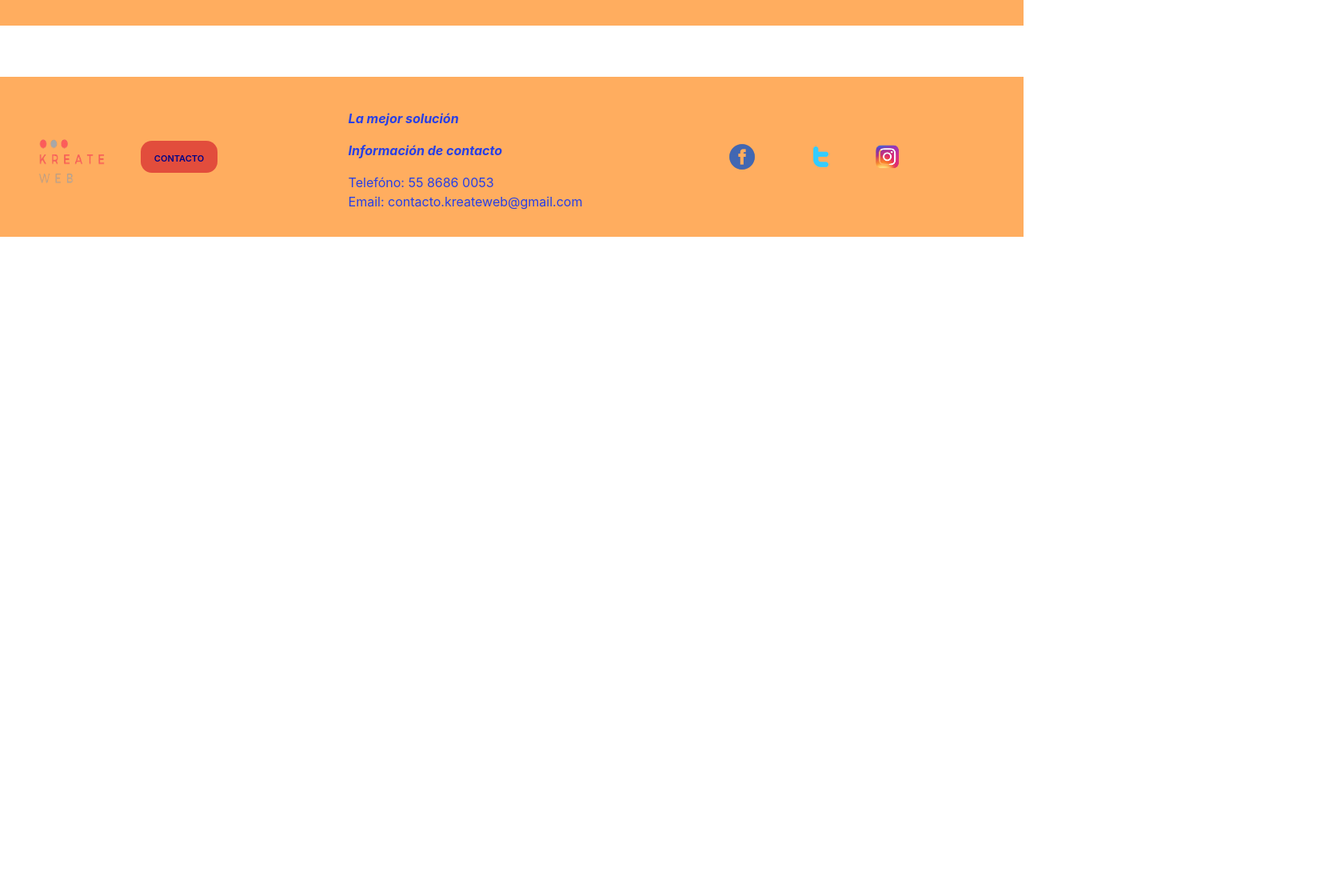
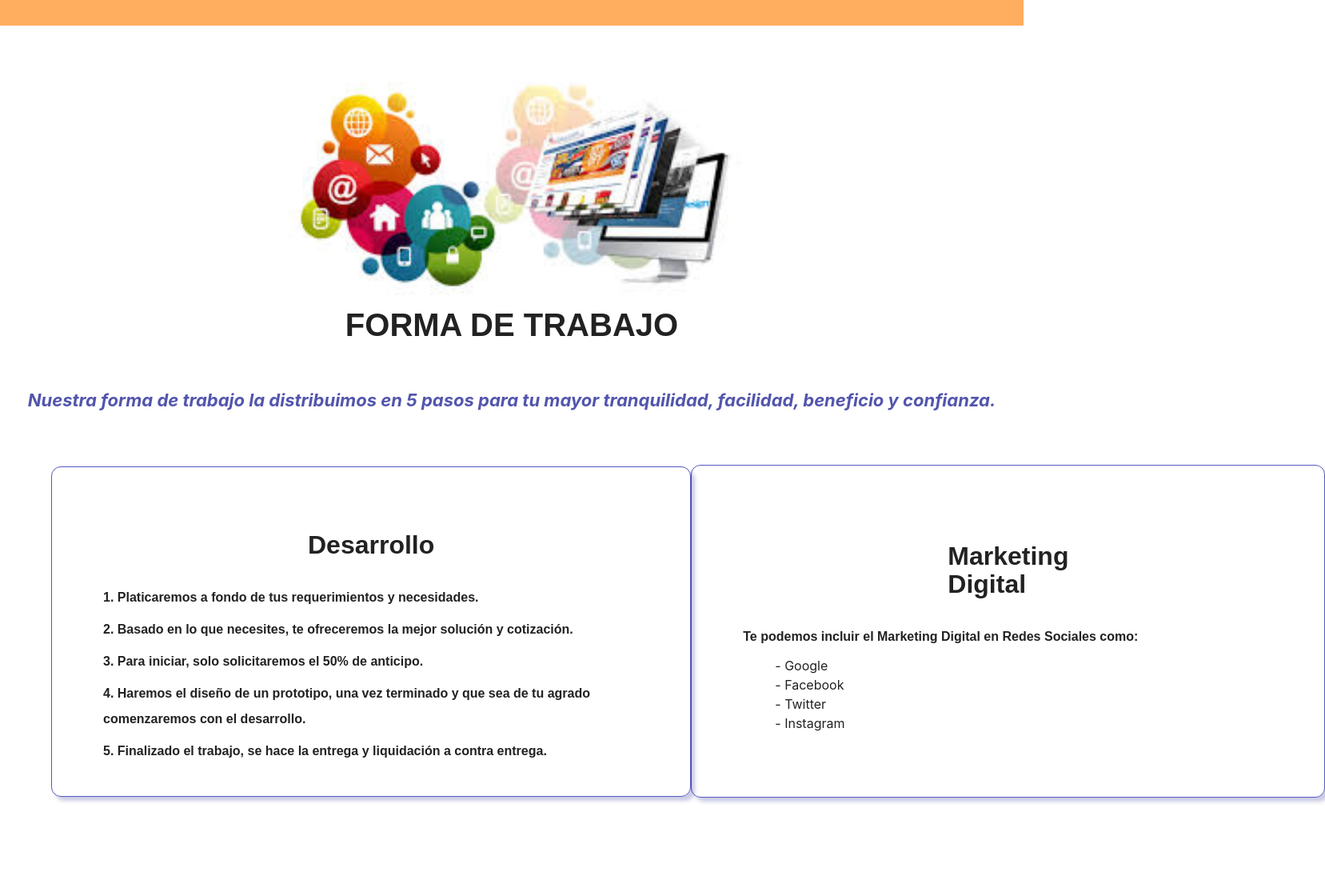
Before and after one commit to AnnMtz/Kreate-Web, a React (Create React App) app: page /additional in a window 1280 px wide. Shown: the part 160-1280 px from the top of the page at 80% size, 1657 px wide, since content can reach past the window. Before the commit the page ends 800 px from the top, so only its background shows below. Built offline with nearby package versions, Linux system fonts and the light colour scheme; a web font is replaced by a local one.

Commit message:
adding additional.js

```diff
--- a/src/App.js
+++ b/src/App.js
@@ -1,5 +1,6 @@
 // import logo from './logo.svg';
 // import './App.css';
+import Additional from 'components/additional/Additional';
 import Contact from 'components/contact/Contact';
 import Footer from 'components/footer/Footer';
 import Header from 'components/header/Header';
@@ -20,6 +21,7 @@ function App() {
           <Route path='/' element={<Main />} />
           <Route path='/us' element={<Us />} />
           <Route path='/contact' element={<Contact />} />
+          <Route path='/additional' element={<Additional />} />
         </Routes>
         <Footer />
          {/* <Us />    */}
--- a/src/components/additional/Additional.js
+++ b/src/components/additional/Additional.js
@@ -0,0 +1,44 @@
+import React from "react";
+import styles from './additional.module.css';
+import diseño from 'assets/img/diseñoweb.jpg';
+
+const Additional = () => {
+
+    return (
+        <div className={styles['container-fluid']}>
+            <div className={styles.about}>
+                <div className={styles.img}>
+                    <img src={diseño} id={styles.diseño} alt="compañia" />
+                </div>
+                <h1>FORMA DE TRABAJO</h1>
+            </div>
+           <blockquote>Nuestra forma de trabajo la distribuimos en 5 pasos para tu mayor tranquilidad, facilidad, beneficio y confianza.</blockquote>
+           <div className={styles['additional-rows']}>
+            <div className={styles['additional-columns']} id={styles['dev-column']}>
+                <h2 className={styles['card-title']}>Desarrollo</h2>
+                <div className={styles['card-add']}>
+                    <h5 className={styles['card-text']}>1. Platicaremos a fondo de tus requerimientos y necesidades.</h5>
+                    <h5 className={styles['card-text']}>2. Basado en lo que necesites, te ofreceremos la mejor solución y cotización.</h5>
+                    <h5 className={styles['card-text']}>3. Para iniciar, solo solicitaremos el 50% de anticipo.</h5>
+                    <h5 className={styles['card-text']}>4. Haremos el diseño de un prototipo, una vez terminado y que sea de tu agrado comenzaremos con el desarrollo.</h5>
+                    <h5 className={styles['card-text']}>5. Finalizado el trabajo, se hace la entrega y liquidación a contra entrega.</h5>
+                </div>
+            </div>
+            <div className={styles['additional-columns']}>
+                <h2 className={styles['card-title']}>Marketing Digital</h2>
+                <div className={styles['card-add']}>
+                    <h5 className={styles['card-text']}>Te podemos incluir el Marketing Digital en Redes Sociales como:</h5>
+                    <ul>
+                        <li> - Google</li>
+                        <li> - Facebook</li>
+                        <li> - Twitter</li>
+                        <li> - Instagram</li>
+                    </ul>
+                </div>
+            </div>
+           </div>
+        </div>
+    );
+}
+
+export default Additional;
--- /dev/null
+++ b/src/components/additional/additional.module.css
@@ -0,0 +1,56 @@
+.container-fluid {
+    display: flex;
+    flex-direction: column;
+}
+
+.about {
+    display: inherit;
+    flex-direction: column;
+    align-items: center;
+    margin-bottom: 3rem;
+}
+
+#diseño {
+    height: 22rem;
+}
+
+blockquote {
+    margin: auto;
+    font-style: italic;
+    color: #000486ad;
+    font-size: 22px;
+    font-weight: 700;
+}
+
+.additional-rows {
+    display: inherit;
+    flex-direction: row;
+    padding: 4rem;
+    /* align-items: center; */
+}
+
+.additional-columns {
+    margin: auto;
+    padding: 4rem;
+    border: 1px solid #070ca0ad;
+    border-radius: 12px;
+    /* box-shadow: 5px 5px 5px 0px rgba(0,4,134,0.39); */
+    box-shadow: 5px 5px 5px 0px rgba(0,4,134,0.21);
+}
+
+#dev-column {
+    padding: 3rem 4rem 2rem 4rem;
+}
+
+.card-title {
+    margin: 2rem 16rem;
+}
+
+.card-text {
+    font-size: 1rem;
+    line-height: 2rem;
+}
+
+.card-add li {
+    list-style: none;
+}
--- a/src/components/footer/footer.module.css
+++ b/src/components/footer/footer.module.css
@@ -56,11 +56,11 @@ footer {
 
 .paragraph {
     font-style: italic;
-    font-weight: bold;
+    font-weight: 600;
 }
 
 .contact-info {
-    font-weight: 700;
+    font-weight: 500;
 }
 .card-col span {
     display: block;
--- a/src/components/main/main.module.css
+++ b/src/components/main/main.module.css
@@ -73,7 +73,6 @@
 @media (min-width: 1024px) {
     .main-row {
         flex-direction: row;
-        /* padding: 2rem; */
     }
 
     .main-columns {
```
